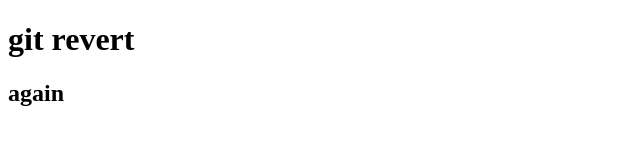
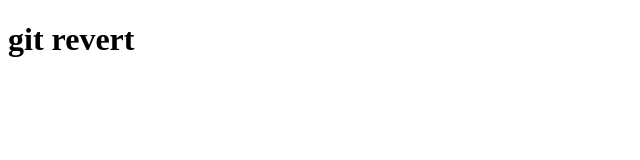
Before and after one commit to Hamza-bit-lab/devops, a plain HTML site: page new.html in a window 1280 px wide. Shown: the whole page, without its empty margins (0-640 px from the left). Drawn offline with Linux system fonts and the light colour scheme.

Commit message:
Revert "again"
This reverts commit 42866325d492a1e04d4862f3b6c0f643fcf46508.

```diff
--- a/new.html
+++ b/new.html
@@ -7,6 +7,5 @@
 </head>
 <body>
     <h1>git revert</h1>
-    <h2>again</h2>
 </body>
 </html>
```
